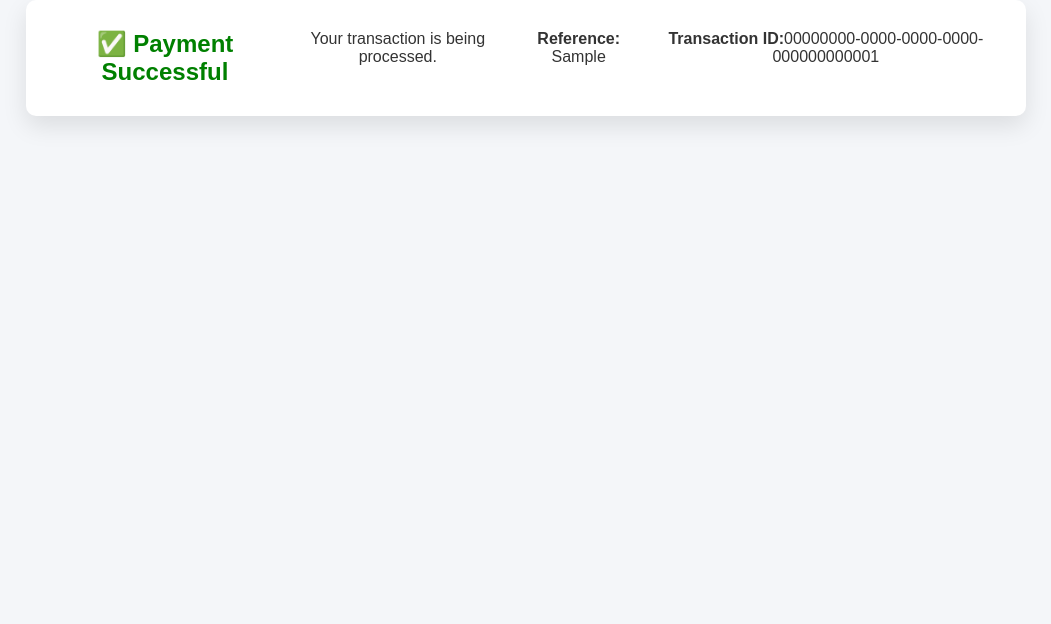
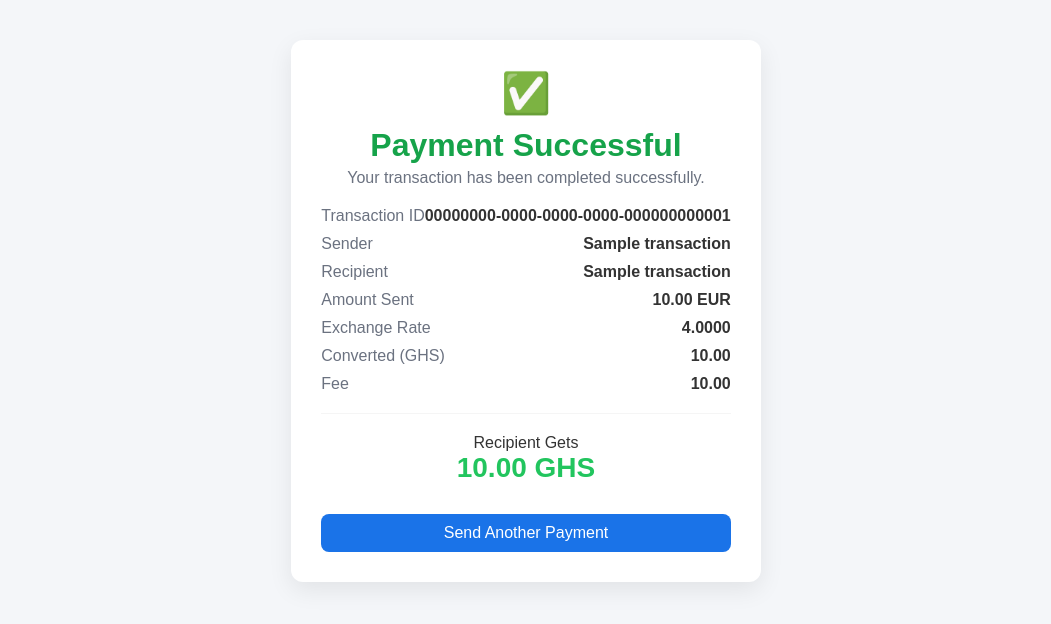
Before and after one commit to Oheneba2021/NsempaSend, a Django app: template templates/payments/payment_success.html in a window 1280 px wide. Shown: the part 70-694 px from the top of the page, without its empty margins (114-1165 px from the left). Run offline with Django 5.2, Linux system fonts and the light colour scheme; the template is opened without the code that fills it: values that come from a table or form of the project are taken from there, others are empty; tables that the repository leaves empty hold one stand-in row (values such as "Sample post").

Commit message:
feat: implement payment verification, success receipt page, and email notifications

```diff
--- a/static/css/remittance.css
+++ b/static/css/remittance.css
@@ -64,7 +64,7 @@ body {
 /* Summary Section */
 .summary-section {
     flex: 1;
-    background: #0f172a;
+    background: #5c60b9;
     color: white;
     padding: 25px;
     border-radius: 12px;
@@ -81,7 +81,7 @@ body {
 }
 
 .summary-item span {
-    color: #94a3b8;
+    color: whitesmoke;
 }
 
 /* Recipient highlight */
@@ -91,7 +91,7 @@ body {
 }
 
 .recipient-box p {
-    color: #94a3b8;
+    color: whitesmoke;
 }
 
 .recipient-box h1 {
@@ -102,7 +102,7 @@ body {
 /* Divider */
 hr {
     border: none;
-    border-top: 1px solid #334155;
+    border-top: 1px solid whitesmoke;
     margin: 20px 0;
 }
 
--- a/static/css/styles.css
+++ b/static/css/styles.css
@@ -19,6 +19,30 @@ body {
     color: white;
     font-size: 20px;
     font-weight: bold;
+}
+
+/* logo */
+.logo {
+  display: flex;
+    justify-content: center;
+    align-items: center;
+    gap: 10px;
+}
+
+.is_logo {
+    width: 40px;
+    height: 40px;
+    background-image: url("../images/nsempasend_logo.jpg");
+    background-size: contain;
+    background-repeat: no-repeat;
+    background-position: center;
+}
+
+.logo_text a {
+    font-size: 24px;
+    font-weight: bold;
+    color: whitesmoke;
+    text-decoration: none;
 }
 
 /* Container */
@@ -73,38 +97,71 @@ input {
     background: #0b5ed7;
 }
 
-/* Success */
-.payment_success {
-    margin:0 auto;
-    height: 80vh;
-}
-.success {
-    text-align: center;
+/* SUCCESS PAGE */
+.success-wrapper {
+    display: flex;
+    justify-content: center;
+    padding: 40px 20px;
 }
 
-.success h2 {
-    color: green;
+.success-card {
+    background: #ffffff;
+    padding: 30px;
+    border-radius: 12px;
+    max-width: 500px;
+    width: 100%;
+    text-align: center;
+    box-shadow: 0 8px 25px rgba(0,0,0,0.08);
 }
 
-.logo {
-  display: flex;
-    justify-content: center;
-    align-items: center;
-    gap: 10px;
+.success-icon {
+    font-size: 40px;
+    margin-bottom: 10px;
 }
 
-.is_logo {
-    width: 40px;
-    height: 40px;
-    background-image: url("../images/nsempasend_logo.jpg");
-    background-size: contain;
-    background-repeat: no-repeat;
-    background-position: center;
+.success-card h1 {
+    color: #16a34a;
+    margin-bottom: 5px;
 }
 
-.logo_text a {
-    font-size: 24px;
-    font-weight: bold;
-    color: whitesmoke;
+.success-sub {
+    color: #6b7280;
+    margin-bottom: 20px;
+}
+
+/* Details */
+.details {
+    text-align: left;
+    margin-top: 20px;
+}
+
+.detail-row {
+    display: flex;
+    justify-content: space-between;
+    margin-bottom: 10px;
+}
+
+.detail-row span {
+    color: #6b7280;
+}
+
+/* Highlight */
+.recipient-highlight {
+    margin-top: 20px;
+}
+
+.recipient-highlight h1 {
+    color: #22c55e;
+    font-size: 28px;
+}
+
+/* Actions */
+.actions {
+    margin-top: 20px;
+}
+
+.actions .btn-primary {
+    display: inline-block;
+    padding: 10px 20px;
     text-decoration: none;
 }
--- a/templates/payments/payment_success.html
+++ b/templates/payments/payment_success.html
@@ -1,14 +1,78 @@
-<!-- templates/payments/success.html -->
 {% extends 'defaults/base.html' %}
+{% load static %}
 
 {% block content %}
-<div class="payment_sucess">
-    <div class="card success">
-        <h2>✅ Payment Successful</h2>
-        <p>Your transaction is being processed.</p>
-        <p><strong>Reference:</strong> {{transaction.payment_reference}}</p>
-        <p><strong>Transaction ID:</strong>{{transaction.transaction_id}}</p>
+<link rel="stylesheet" href="{% static 'css/remittance.css' %}">
+
+<div class="success-wrapper">
+
+    <div class="success-card">
+
+        <!-- Success Icon -->
+        <div class="success-icon">✅</div>
+
+        <h1>Payment Successful</h1>
+        <p class="success-sub">
+            Your transaction has been completed successfully.
+        </p>
+
+        <!-- Transaction Details -->
+        <div class="details">
+
+            <div class="detail-row">
+                <span>Transaction ID</span>
+                <strong>{{ transaction.transaction_id }}</strong>
+            </div>
+
+            <div class="detail-row">
+                <span>Sender</span>
+                <strong>{{ transaction.sender_name }}</strong>
+            </div>
+
+            <div class="detail-row">
+                <span>Recipient</span>
+                <strong>{{ transaction.recipient_name }}</strong>
+            </div>
+
+            <div class="detail-row">
+                <span>Amount Sent</span>
+                <strong>{{ transaction.amount }} {{ transaction.currency }}</strong>
+            </div>
+
+            <div class="detail-row">
+                <span>Exchange Rate</span>
+                <strong>{{ transaction.fx_rate }}</strong>
+            </div>
+
+            <div class="detail-row">
+                <span>Converted (GHS)</span>
+                <strong>{{ transaction.converted_amount }}</strong>
+            </div>
+
+            <div class="detail-row">
+                <span>Fee</span>
+                <strong>{{ transaction.fee }}</strong>
+            </div>
+
+        </div>
+
+        <hr>
+
+        <!-- Highlight -->
+        <div class="recipient-highlight">
+            <p>Recipient Gets</p>
+            <h1>{{ transaction.net_amount }} GHS</h1>
+        </div>
+
+        <!-- Actions -->
+        <div class="actions">
+            <a href="{% url 'initiate_payment' %}" class="btn-primary">
+                Send Another Payment
+            </a>
+        </div>
+
     </div>
+
 </div>
 
 {% endblock %}
```
Also changed, not shown: nsempasend/settings.py (+11 -0 lines), payments/views.py (+61 -6 lines).
